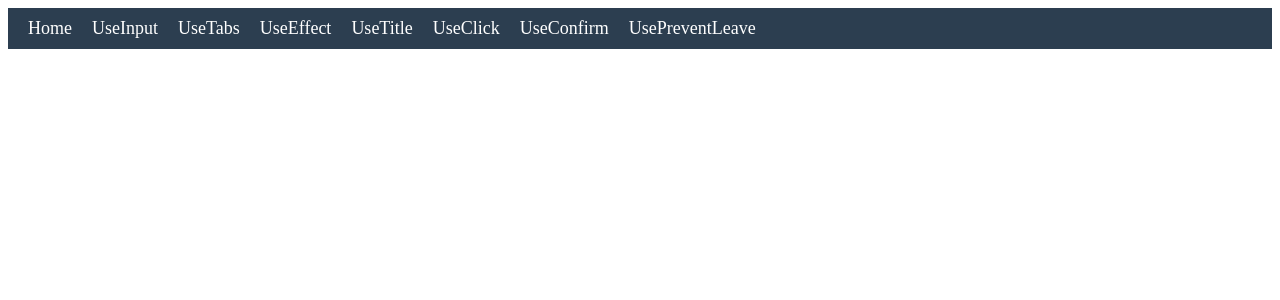
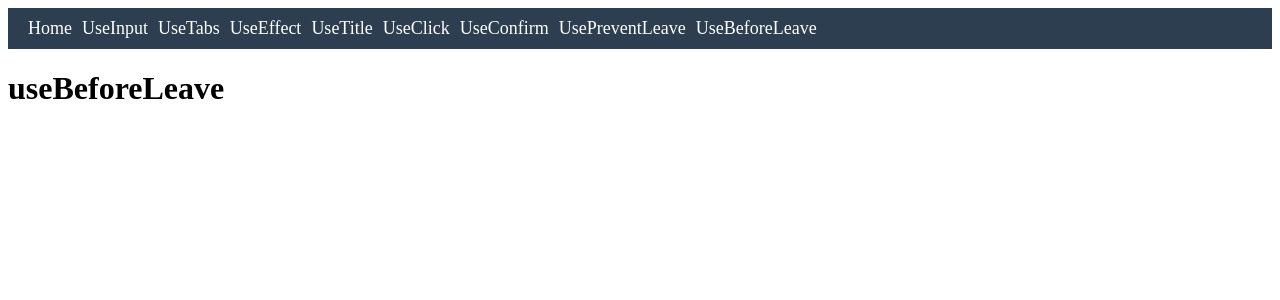
Before and after one commit to gwKainos/react-hooks, a React (Create React App) app: page /useBeforeLeave in a window 1280 px wide. Shown: the top 300 px of the page. Built offline with nearby package versions, Linux system fonts and the light colour scheme.

Commit message:
2-4. useBeforeLeave

```diff
--- a/src/app/App.js
+++ b/src/app/App.js
@@ -9,6 +9,7 @@ import UseTitle from "../pages/UseTitle/UseTitle";
 import UseClick from "../pages/UseClick/UseClick";
 import UseConfirm from "../pages/UseConfirm/UseConfirm";
 import UsePreventLeave from "../pages/UsePreventLeave/UsePreventLeave";
+import UseBeforeLeave from "../pages/UseBeforeLeave/UseBeforeLeave";
 
 function App() {
   return <Router>
@@ -22,6 +23,7 @@ function App() {
       <Route path="/useClick" element={<UseClick/>}/>
       <Route path="/useConfirm" element={<UseConfirm/>}/>
       <Route path="/usePreventLeave" element={<UsePreventLeave/>}/>
+      <Route path="/useBeforeLeave" element={<UseBeforeLeave/>}/>
     </Routes>
   </Router>;
 }
--- /dev/null
+++ b/src/pages/UseBeforeLeave/UseBeforeLeave.js
@@ -0,0 +1,30 @@
+import { useEffect } from "react";
+
+const useBeforeLeave = (onBefore) => {
+  const handle = (event) => {
+    const { clientY } = event;
+    if (clientY <= 0) {
+      onBefore?.();
+    }
+  };
+
+  useEffect(() => {
+    if (typeof onBefore !== "function") return;
+
+    document.addEventListener("mouseleave", handle);
+    return () => document.removeEventListener("mouseleave", handle);
+  }, [onBefore]);
+};
+
+
+function UseBeforeLeave() {
+  const begForLife = () => console.log("please dont leave");
+  useBeforeLeave(begForLife);
+  return (
+      <>
+        <h1>useBeforeLeave</h1>
+      </>
+  );
+}
+
+export default UseBeforeLeave;
--- a/src/widgets/Header/Header.js
+++ b/src/widgets/Header/Header.js
@@ -3,36 +3,30 @@ import styles from "./Header.module.css";
 import { Link } from "react-router-dom";
 
 function Header() {
+  const links = [
+    { path: "/", label: "Home" },
+    { path: "useInput", label: "UseInput" },
+    { path: "useTabs", label: "UseTabs" },
+    { path: "useEffect", label: "UseEffect" },
+    { path: "useTitle", label: "UseTitle" },
+    { path: "useClick", label: "UseClick" },
+    { path: "useConfirm", label: "UseConfirm" },
+    { path: "usePreventLeave", label: "UsePreventLeave" },
+    { path: "useBeforeLeave", label: "UseBeforeLeave" },
+  ];
+
   return (
       <header className={styles.header}>
         <nav className={styles.nav}>
-          <Link to="/" className={styles.link}>
-            Home
-          </Link>
-          <Link to="useInput" className={styles.link}>
-            UseInput
-          </Link>
-          <Link to="useTabs" className={styles.link}>
-            UseTabs
-          </Link>
-          <Link to="useEffect" className={styles.link}>
-            UseEffect
-          </Link>
-          <Link to="useTitle" className={styles.link}>
-            UseTitle
-          </Link>
-          <Link to="useClick" className={styles.link}>
-            UseClick
-          </Link>
-          <Link to="useConfirm" className={styles.link}>
-            UseConfirm
-          </Link>
-          <Link to="usePreventLeave" className={styles.link}>
-            UsePreventLeave
-          </Link>
+          {links.map((link) => (
+              <Link key={link.path} to={link.path} className={styles.link}>
+                {link.label}
+              </Link>
+          ))}
         </nav>
       </header>
   );
 }
 
+
 export default Header;
--- a/src/widgets/Header/Header.module.css
+++ b/src/widgets/Header/Header.module.css
@@ -5,7 +5,8 @@
 
 .nav {
   display: flex;
-  gap: 20px;
+  flex-wrap: wrap;
+  gap: 10px;
 }
 
 .link {
```
Also changed, not shown: 1 other file (tests, documents, lock files or other folders).
